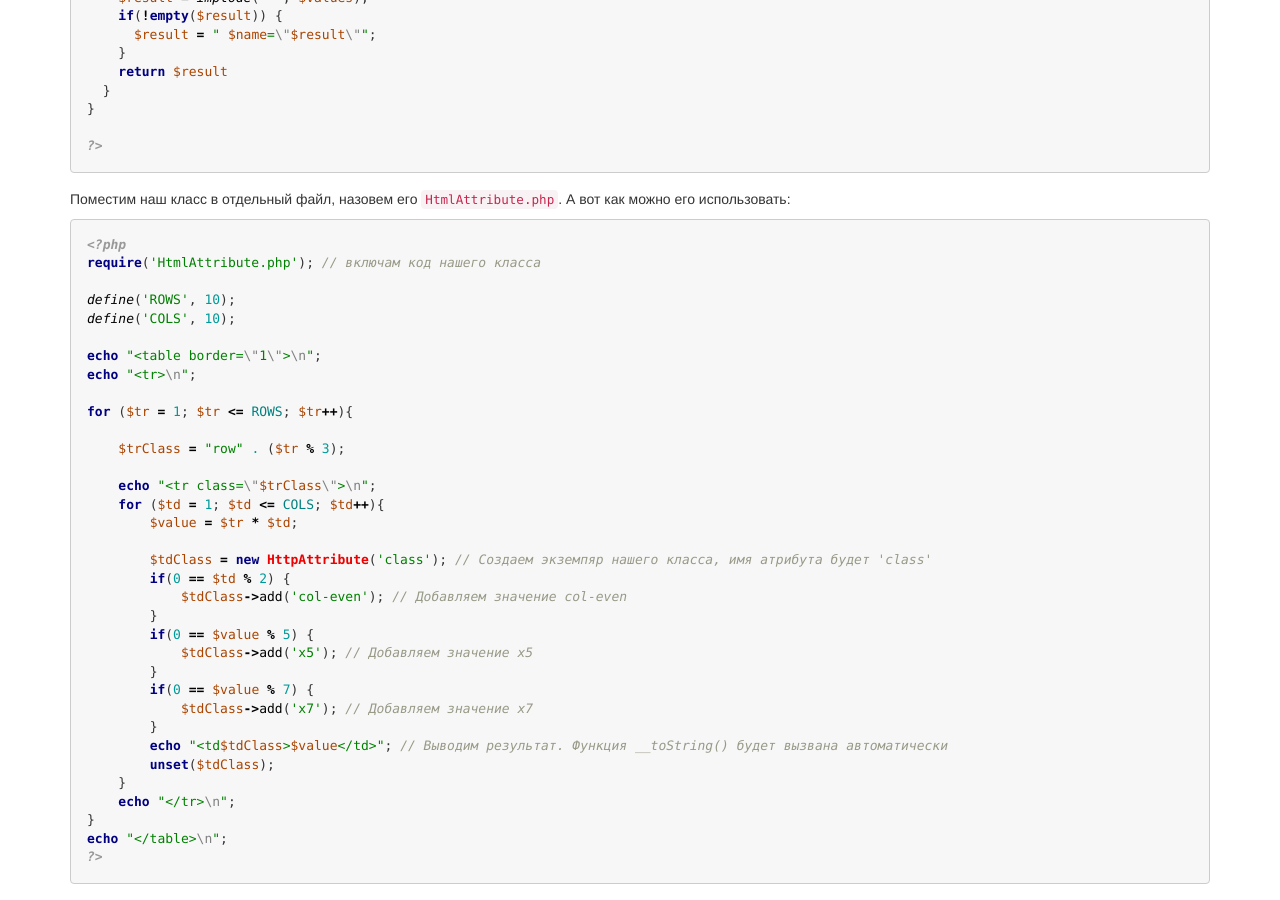
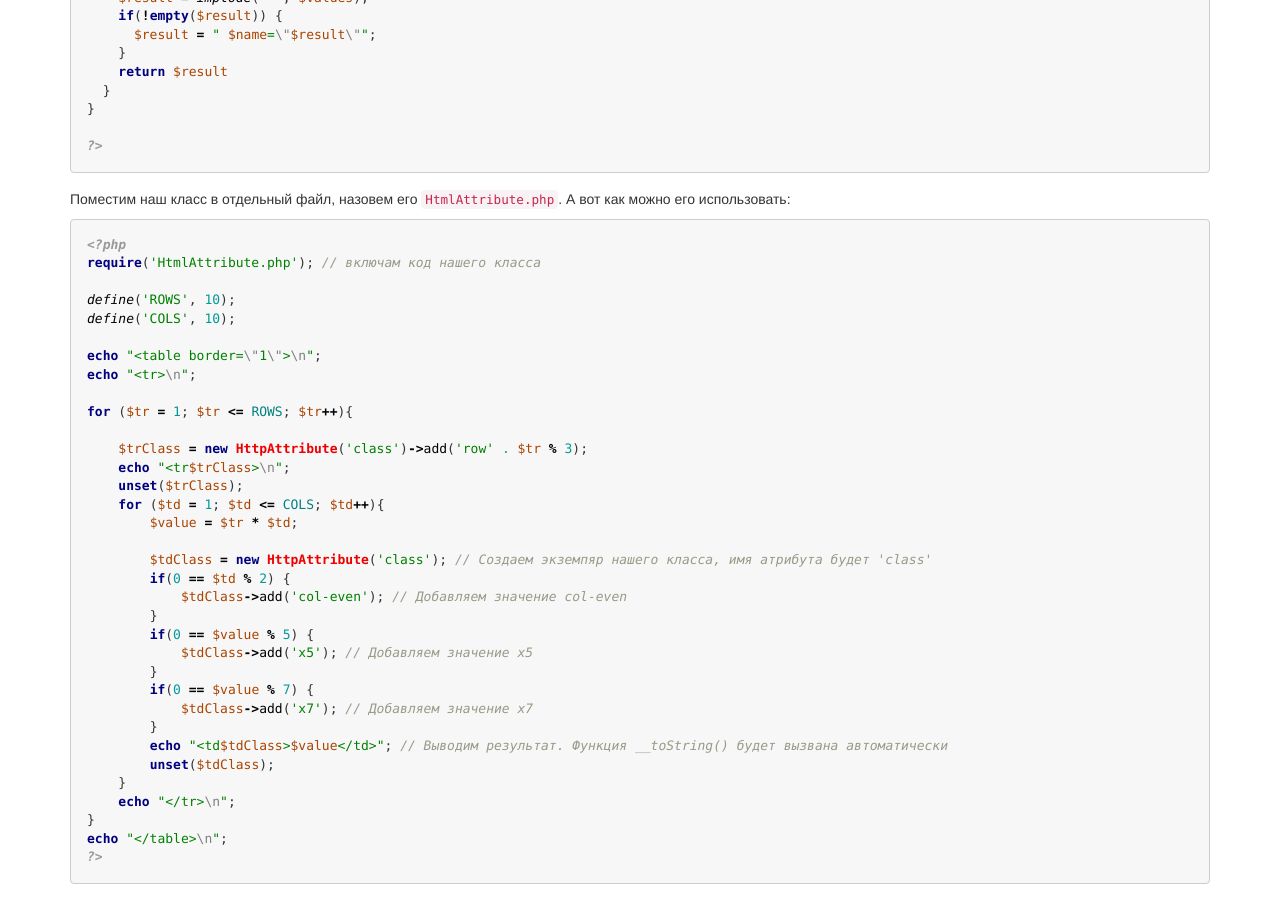
Before and after one commit to alsii/alsii.github.io, a Jekyll site: the page built from project1/l1.md, in a window 1280 px wide and 900 px high, scrolled down 7271 px. Built offline with Jekyll 4.4.1, drawn with Linux system fonts in a browser that asks for light colours; nearby versions of some CDN libraries; Markdown is read by kramdown in place of the engine named in the settings; some of the changed text lies outside the part shown.

Commit message:
Update l1.md

```diff
--- a/project1/l1.md
+++ b/project1/l1.md
@@ -303,7 +303,7 @@ echo "<tr>\n";
 
 for ($tr = 1; $tr <= ROWS; $tr++){
 
-    $trClass = "row" . ($tr % 3);
+    $trClass = new HttpAttribute('class');
 
     echo "<tr class=\"$trClass\">\n";
     for ($td = 1; $td <= COLS; $td++){
@@ -399,9 +399,9 @@ echo "<tr>\n";
 
 for ($tr = 1; $tr <= ROWS; $tr++){
 
-    $trClass = "row" . ($tr % 3);
-
-    echo "<tr class=\"$trClass\">\n";
+    $trClass = new HttpAttribute('class')->add('row' . $tr % 3);
+    echo "<tr$trClass>\n";
+    unset($trClass);
     for ($td = 1; $td <= COLS; $td++){
         $value = $tr * $td;
 
```
